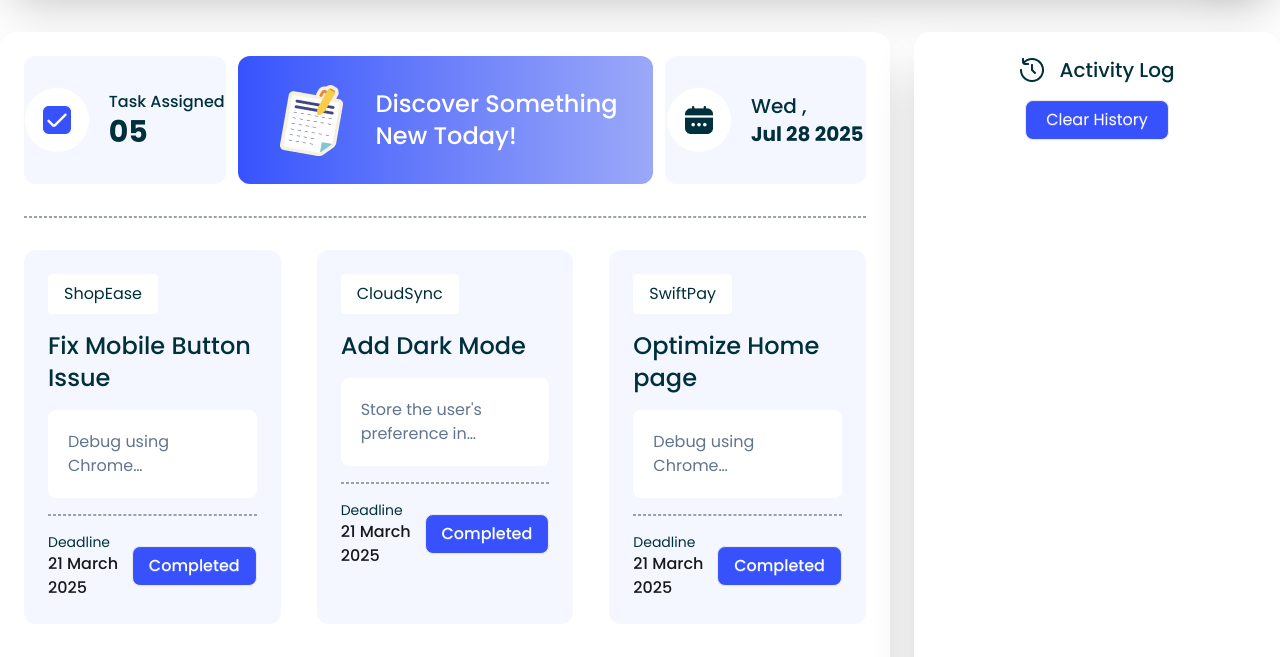
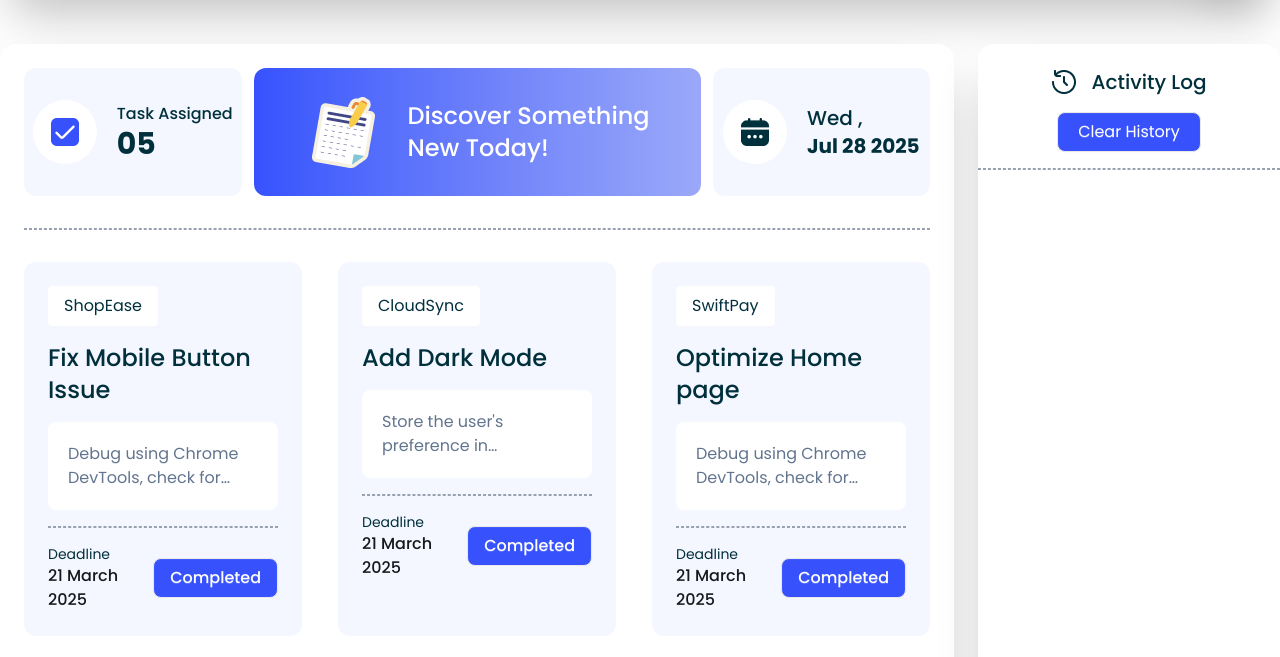
Before and after one commit to ummichy/assignment-no-five, a plain HTML site: page index.html in a window 1280 px wide. Shown: the part 120-777 px from the top of the page. Drawn offline with nearby package versions, Linux system fonts and the light colour scheme.

Commit message:
some corrections

```diff
--- a/index.html
+++ b/index.html
@@ -22,7 +22,7 @@
 <body class="poppins-font">
 <header>
   <!-- nav bar -->
-  <nav class="container mx-auto py-4 px-4 mt-3 h-24 bg-white rounded-2xl shadow-2xl">
+  <nav class="container mx-auto py-4 px-4 mt-6 h-24 bg-white rounded-2xl shadow-2xl">
     <div class="flex justify-between items-center">
       <div class="flex gap-2 items-center">
         <img src="assets/logo.png" alt="logo">
@@ -47,10 +47,10 @@
 <main>
 <section class="container mx-auto mt-5 h-24 pt-6 ">
 
-<div class="flex gap-6">
+<div class="grid grid-cols-4 grid-rows-1 gap-6">
 
 <!-- left part -->
-<div class="flex-1 bg-white shadow-2xl px-6 rounded-2xl">
+<div class="col-span-3 bg-white shadow-2xl px-6 rounded-2xl">
 <div class="grid grid-cols-4 gap-3 pt-6 pb-8">
 <div class="bg-[#F4F7FF] flex gap-5 items-center justify-center h-[128px]  rounded-xl">
 <div class="h-16 w-16 bg-white flex justify-center items-center rounded-full">
@@ -202,13 +202,13 @@
 
 </div>
 <!-- right part -->
-  <div class="w-[366px] text-center bg-white rounded-2xl shadow-2xl">
+  <div class="text-center bg-white rounded-2xl shadow-2xl">
     <div class="flex gap-4 mt-6 mb-4 items-center justify-center">
       <img src="assets/activity.png" alt="">
       <p class="font-medium text-xl text-[#00303C]">Activity Log</p>
     </div>
     <button class="btn poppins-font font-medium text-base bg-[#3752FD] text-white rounded-lg px-5 py-3 hover:bg-slate-400">Clear History</button>
-
+    <hr class=" border-dashed border text-gray-400 mt-4 mb-8">
 
 
 </div>
```
